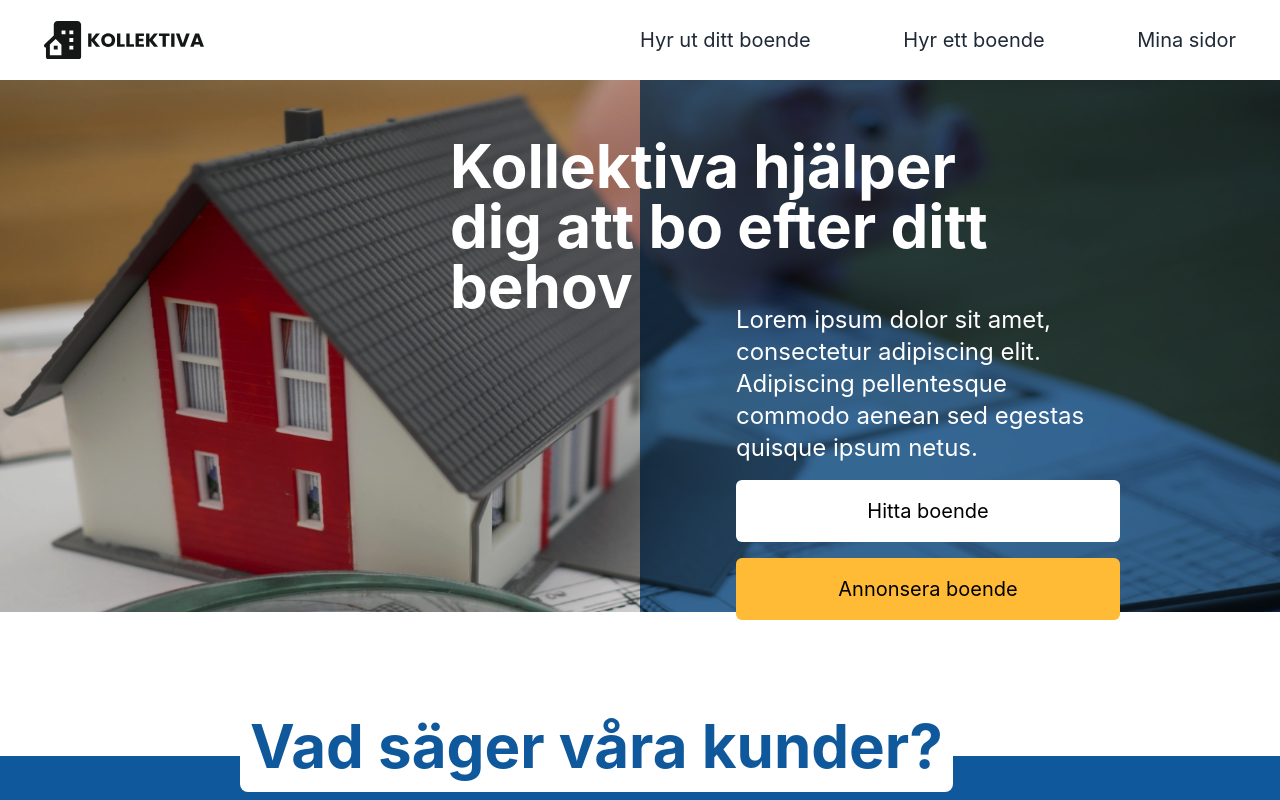
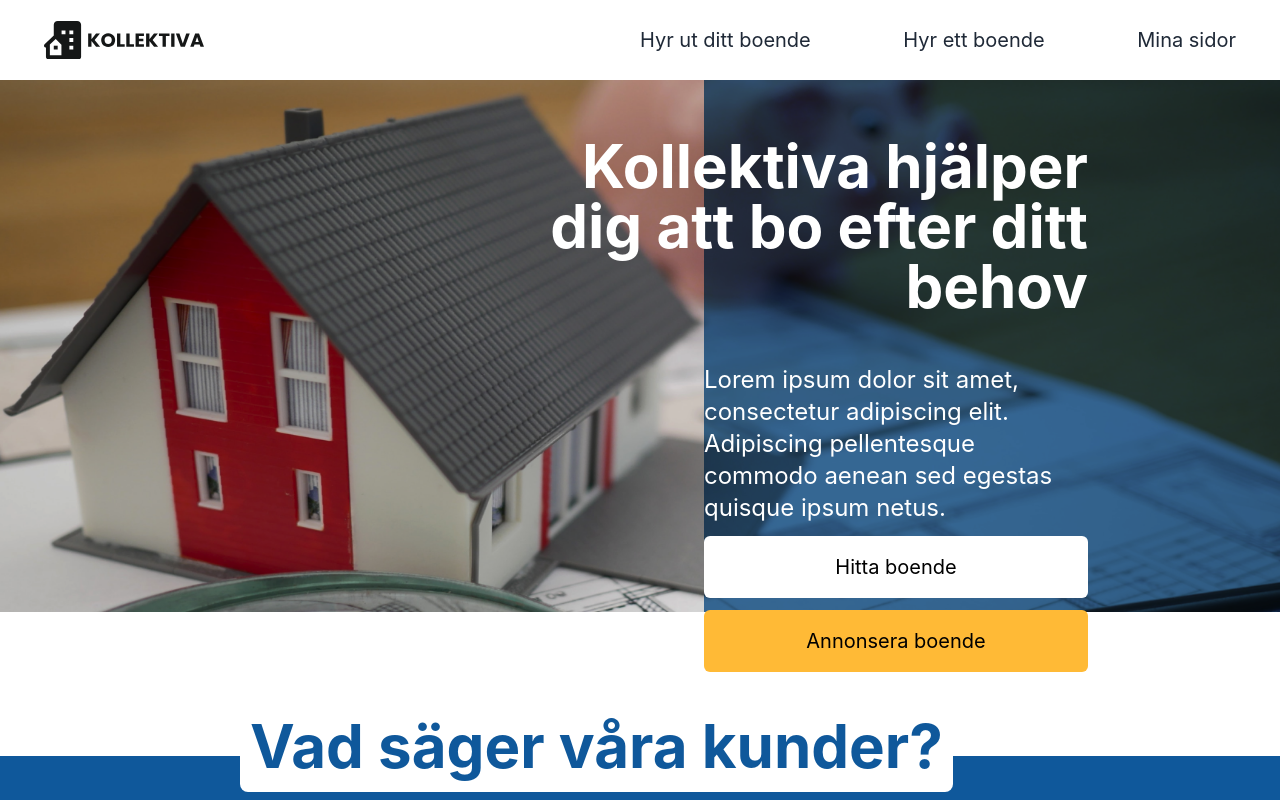
Before and after one commit to Sakariash/Kollektiva, a Next.js app: page / in a window 1280 px wide. Shown: the top 800 px of the page. Built offline with nearby package versions, Linux system fonts and the light colour scheme.

Commit message:
hero styling added

```diff
--- a/components/Hero/HeroButton/index.js
+++ b/components/Hero/HeroButton/index.js
@@ -1,7 +1,7 @@
 const HeroButton = ({ text, backgrounds }) => {
   return (
     <button
-      className="w-80 h-[62px] mt-4 rounded-md desktop:w-96"
+      className="w-80 h-[62px] mt-3 rounded-md desktop:w-96"
       style={{ background: backgrounds }}
     >
       {text}
--- a/components/Hero/HeroContent/index.js
+++ b/components/Hero/HeroContent/index.js
@@ -4,14 +4,14 @@ import HeroParagraph from "../HeroParagraph";
 
 const HeroContent = () => {
   return (
-    <div className="flex justify-between flex-col h-full place-items-center">
-      <div className="text-white z-50 w-11/12 font-bold text-4xl pt-16 tablet:w-2/3 tablet:pt-14 tablet:text-6xl desktop:w-full">
+    <div className="flex justify-between flex-col h-full place-items-center desktop:place-items-end">
+      <div className="w-11/12 desktop:w-[600px] font-bold text-4xl pt-16 tablet:w-2/3 tablet:pt-14 tablet:text-6xl ">
         <HeroHeading
-          className="z-50"
+          className=""
           headline="Kollektiva hjälper dig att bo efter ditt behov"
         />
       </div>
-      <div className="z-50 py-6 w-11/12 flex place-items-center flex-col tablet:w-2/3 tablet:py-12 tablet:text-xl tablet:pb-20 desktop:w-96 desktop:absolute desktop:left-24 desktop:top-44">
+      <div className=" py-6 w-11/12 flex place-items-center flex-col tablet:w-2/3 tablet:py-12 tablet:text-xl tablet:pb-20 desktop:w-96  desktop:left-24 desktop:top-44">
         <article className="text-white text-lg">
           <HeroParagraph text="Lorem ipsum dolor sit amet, consectetur adipiscing elit. Adipiscing pellentesque commodo aenean sed egestas quisque ipsum netus." />
         </article>
--- a/components/Hero/HeroHeading/index.js
+++ b/components/Hero/HeroHeading/index.js
@@ -1,10 +1,6 @@
 const HeroHeading = (props) => {
   return (
-    <div className="desktop:w-full">
-      <h1 className="desktop:absolute desktop:w-[600px] left-[-190px]">
-        {props.headline}
-      </h1>
-    </div>
+    <h1 className="text-white flex desktop:text-right">{props.headline}</h1>
   );
 };
 
--- a/components/Hero/HeroImage/index.js
+++ b/components/Hero/HeroImage/index.js
@@ -3,9 +3,9 @@ import HeroContent from "../HeroContent";
 const HeroImage = () => {
   return (
     <div className="h-screen desktop:h-auto w-full relative z-0 ">
-      <div className=" w-full desktop:w-3/6 h-full desktop:place-content-right desktop:right-0 bg-transparent z-40 opacity-80 absolute mix-blend-multiply"></div>
+      <div className=" w-full desktop:w-[45%] h-full desktop:place-content-right desktop:right-0 bg-transparent z-40 opacity-80 absolute mix-blend-multiply"></div>
 
-      <div className=" w-full desktop:w-3/6 h-full place-content-right right-0  absolute">
+      <div className="desktop:right-[15%] desktop:w-4/6 h-full absolute z-50">
         <HeroContent />
       </div>
       <picture>
```
